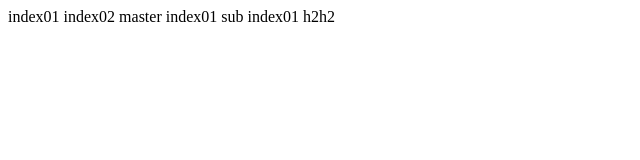
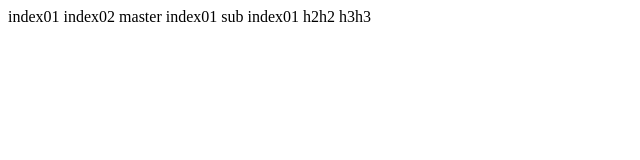
Before and after one commit to yulllls/3.30, a plain HTML site: page index.html in a window 1280 px wide. Shown: the full height of the page, 0-640 px from the left. Drawn offline with Linux system fonts and the light colour scheme.

Commit message:
Update index.html

```diff
--- a/index.html
+++ b/index.html
@@ -16,5 +16,6 @@ master index01
 sub index01
 
 h2h2
+  h3h3
 </body>
 </html>
```
